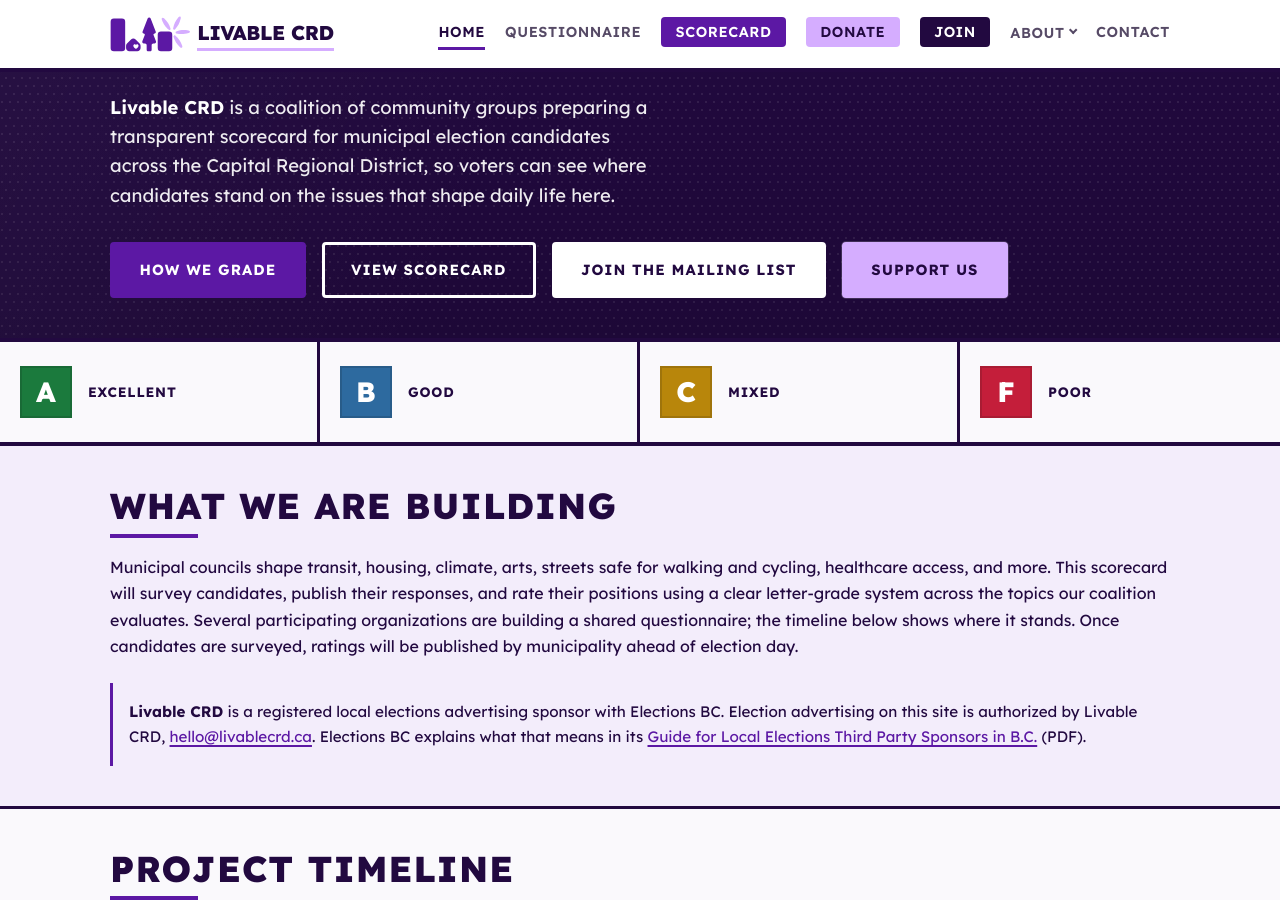
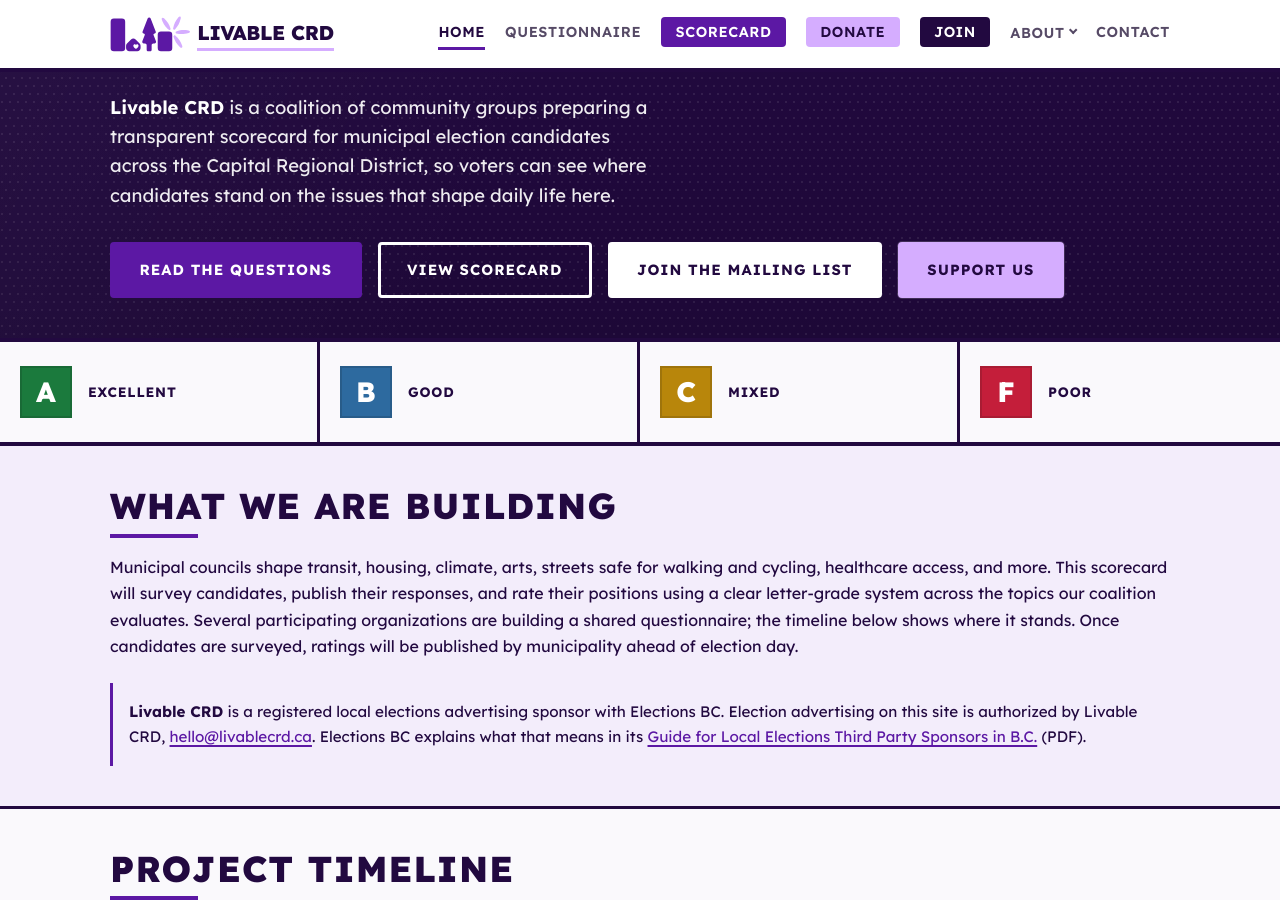
Before and after one commit to LaputanMachines/livable-crd-website, a Jekyll site: the page built from index.md, in a window 1280 px wide and 900 px high, scrolled down 388 px. Built offline with Jekyll 4.4.1, drawn with Linux system fonts in a browser that asks for light colours.

Commit message:
feat: send the homepage hero to the questionnaire
The hero's primary button read "How we grade" and went to the scorecard's
methodology section. The questionnaire is the better first stop: it is the
concrete thing the coalition asked candidates, and a reader who wants to know
how grades are assigned is usually a reader who has already seen some.

Methodology is still one click away from the homepage body copy and from the
questionnaire's own summary line.

Co-Authored-By: Claude Opus 5 <noreply@anthropic.com>
Claude-Session: https://claude.ai/code/session_01NAePi6uNYRX8ZfyNRgMdYH

```diff
--- a/index.md
+++ b/index.md
@@ -19,7 +19,7 @@ description: >-
       that shape daily life here.
     </p>
     <div class="btn-group">
-      <a class="btn btn-primary" href="{{ '/scorecard/' | relative_url }}#methodology">How we grade</a>
+      <a class="btn btn-primary" href="{{ '/questionnaire/' | relative_url }}">Read the questions</a>
       <a class="btn btn-secondary" href="{{ '/scorecard/' | relative_url }}">View scorecard</a>
       <a class="btn btn-newsletter" href="{{ '/signup/' | relative_url }}">Join the mailing list</a>
       <a class="btn btn-donate" href="{{ '/donate/' | relative_url }}">Support us</a>
```
